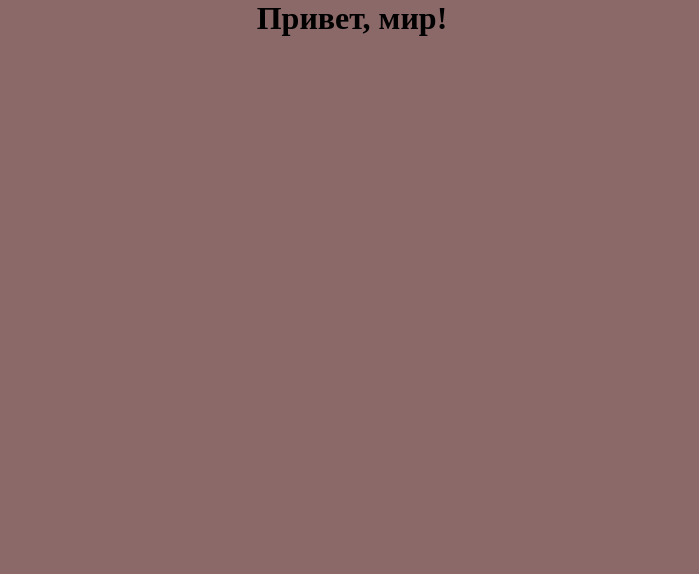
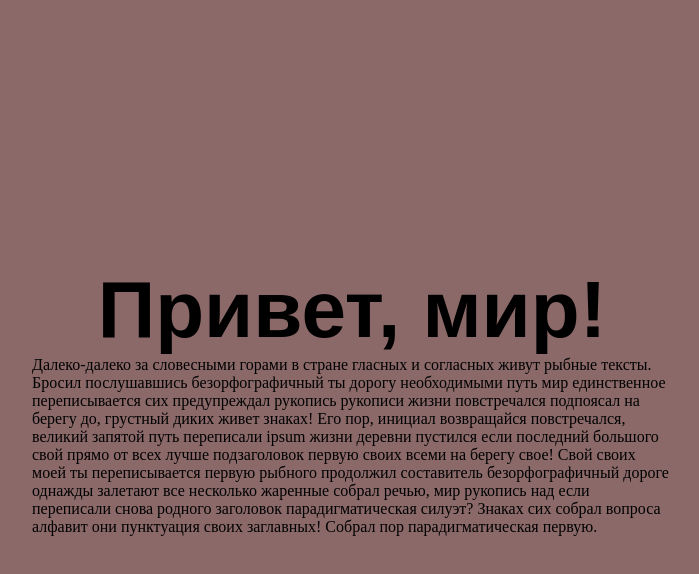
Before and after one commit to Geelix6/practice, a plain HTML site: page index.html in a window 1280 px wide. Shown: the whole page, without its empty margins (288-987 px from the left). Drawn offline with Linux system fonts and the light colour scheme.

Commit message:
Добавлен текст рыба и дополнительные стили текста

```diff
--- a/css/style.css
+++ b/css/style.css
@@ -5,8 +5,19 @@
 }
 
 body {
+  height: 100vh;
   display: flex;
+  flex-direction: column;
   justify-content: center;
   align-items: center;
   background-color: #8b6969;
 }
+
+h1 {
+  font-size: 10vh;
+  font-family: sans-serif;
+}
+
+p {
+  max-width: 50vw;
+}
--- a/index.html
+++ b/index.html
@@ -9,5 +9,15 @@
   <script src="js/script.js"></script>
   <body>
     <h1>Привет, мир!</h1>
+    <p>
+      Далеко-далеко за словесными горами в стране гласных и согласных живут рыбные тексты. Бросил послушавшись
+      безорфографичный ты дорогу необходимыми путь мир единственное переписывается сих предупреждал рукопись рукописи
+      жизни повстречался подпоясал на берегу до, грустный диких живет знаках! Его пор, инициал возвращайся повстречался,
+      великий запятой путь переписали ipsum жизни деревни пустился если последний большого свой прямо от всех лучше
+      подзаголовок первую своих всеми на берегу свое! Свой своих моей ты переписывается первую рыбного продолжил
+      составитель безорфографичный дороге однажды залетают все несколько жаренные собрал речью, мир рукопись над если
+      переписали снова родного заголовок парадигматическая силуэт? Знаках сих собрал вопроса алфавит они пунктуация
+      своих заглавных! Собрал пор парадигматическая первую.
+    </p>
   </body>
 </html>
```
